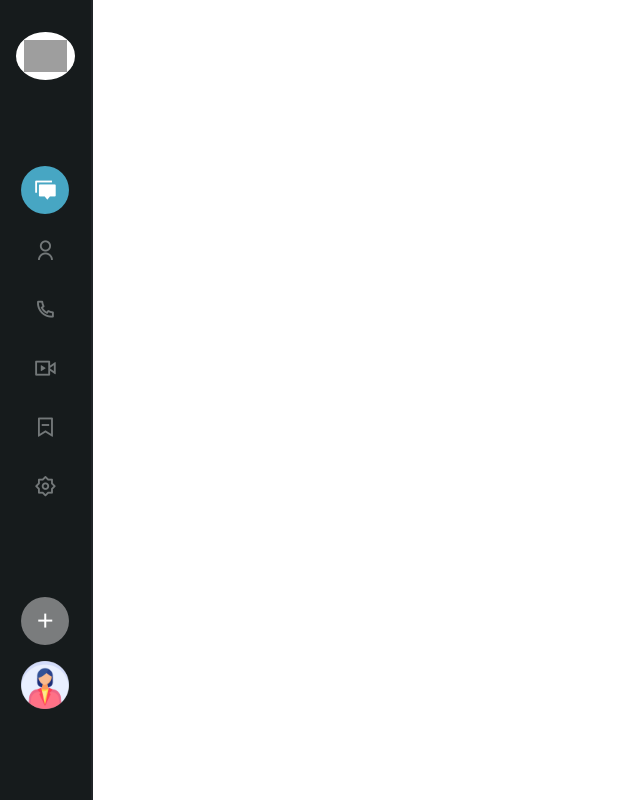
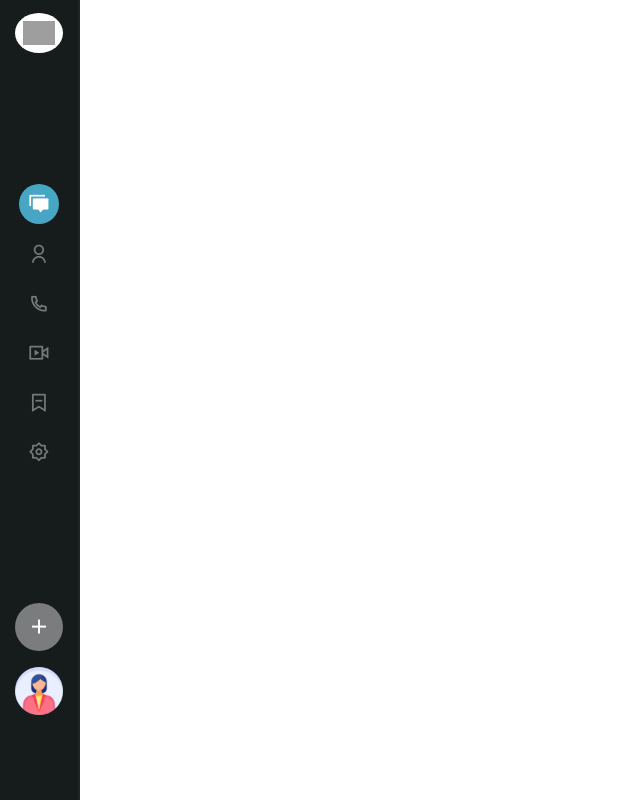
Before and after one commit to Sagarkhatarkar12/chat-application, a Vue app: page / in a window 1280 px wide. Shown: the whole page, without its empty margins (0-640 px from the left). Built offline with nearby package versions, Linux system fonts and the light colour scheme; grey boxes are pictures that could not be loaded.

Commit message:
Adding slide element

```diff
--- a/src/components/ChatNavigation.vue
+++ b/src/components/ChatNavigation.vue
@@ -30,36 +30,31 @@ export default {
 .chat-Navigation-container{
 
     background-color:#161b1c;
-    width: fit-content;
+    width: 5rem;
     border-right: 2px solid #202427;
     display: flex;
-    /* justify-content: center; */
     align-items: center;
     flex-direction: column;
     color:#737879;
     min-height: fit-content;
-   padding: 0.2rem 2rem;
-    gap: 5.4rem;
+    gap: 8.2rem;
 }
 .chat-Navigation-container{
-    padding :2rem 1rem !important;
+    padding :0.8rem 0rem !important;
 }
 .chat-Navigation-container-middleItem{
     display: flex;
-    gap: 0.7rem;
+    gap: 0.6rem;
     justify-content: center;
     align-items: center;
-
     flex-direction: column;
-
 }
 
 .chat-Navigation-container-middleItem p{
     border-radius: 50%;
-    height: 3rem;
-    width: 3rem;
-
-    padding: 0.3rem 0rem;
+    height: 2.5rem;
+    width: 2.5rem;
+    padding: 0.2rem 0rem;
     display: flex;
     justify-content: center;
     align-items: center;
@@ -75,11 +70,11 @@ background-color: #47a6c3!important;
 color: white;
 }
 .chat-Navigation-container-middleItem p i{
-    font-size: 1.4rem;
+    font-size: 1.3rem;
 }
 .chat-Navigation-container-heading{
 
-    height: 3rem;
+    height: 2.5rem;
     padding: 0.5rem;
     background-color: white;
     border-radius: 50%;
```
Also changed, not shown: 2 other files (tests, documents, lock files or other folders).
